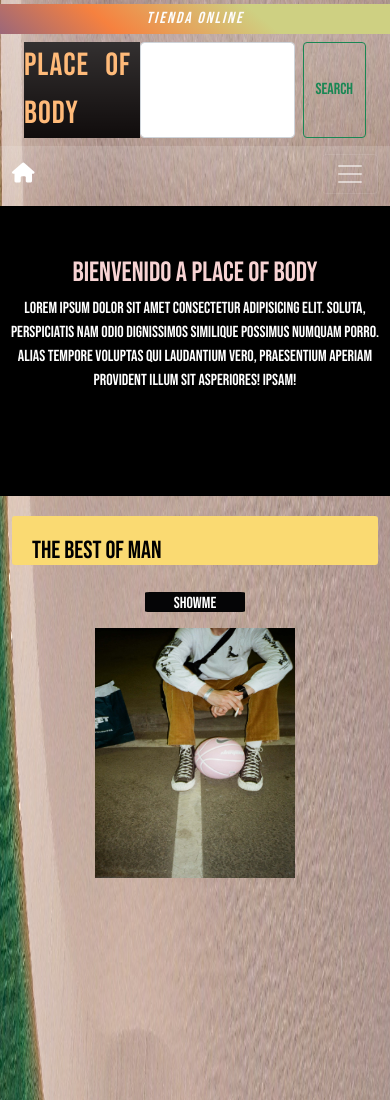
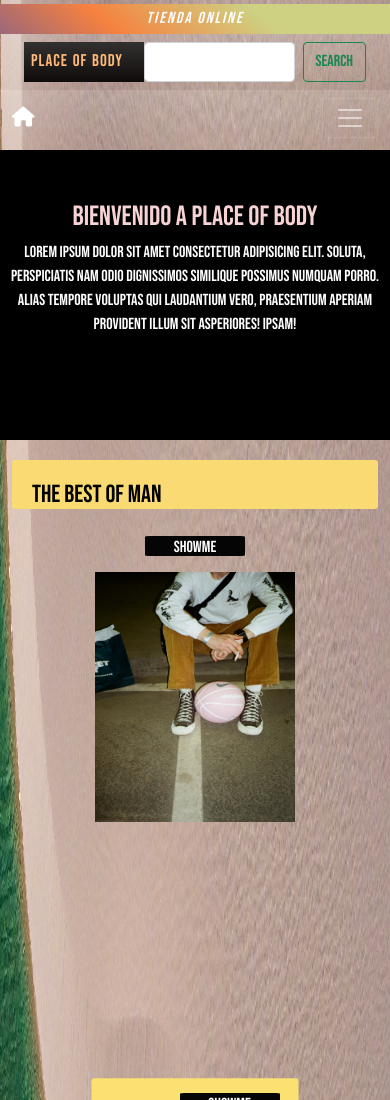
Before and after one commit to FrontSantiDev2021/web-proyect-coder, a website: page index.html in a window 390 px wide. Shown: the top 1100 px of the page. Drawn offline with nearby package versions, Linux system fonts and the light colour scheme.

Commit message:
cambio tamaño header

```diff
--- a/stylestructure.css
+++ b/stylestructure.css
@@ -601,14 +601,24 @@ a{
 
 
 @media only screen and (max-width: 480px){
-    .header{
+    header{
         width: 100%;
 
 
     }
+    header nav div form{
+        height: 40px;
+        font-size: 20px;
+    }
     hr{
         color: transparent;
         padding: 40px;
+    }
+    .logoTitulo{
+        font-size: 17px;
+        padding: 7px;
+        word-spacing: 1px;
+        letter-spacing: 1px;
     }
     .nav{
         width: 100%;
```
